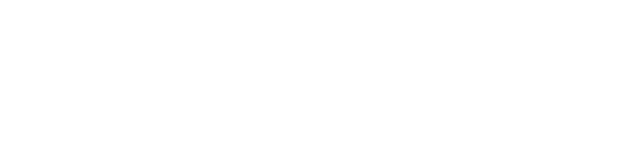
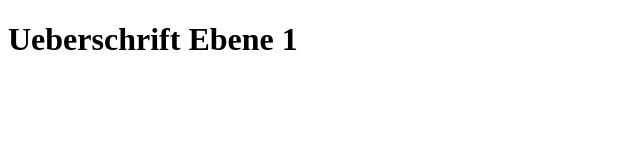
Before and after one commit to OliverReiger/helloWorld, a plain HTML site: page index.html in a window 1280 px wide. Shown: the whole page, without its empty margins (0-640 px from the left). Drawn offline with Linux system fonts and the light colour scheme.

Commit message:
Ueberschrift Ebene 1 eingefügt

```diff
--- a/index.html
+++ b/index.html
@@ -6,6 +6,6 @@
   </head>
 
   <body>
-
+    <h1>Ueberschrift Ebene 1</h1>
   </body>
 </html>
```
